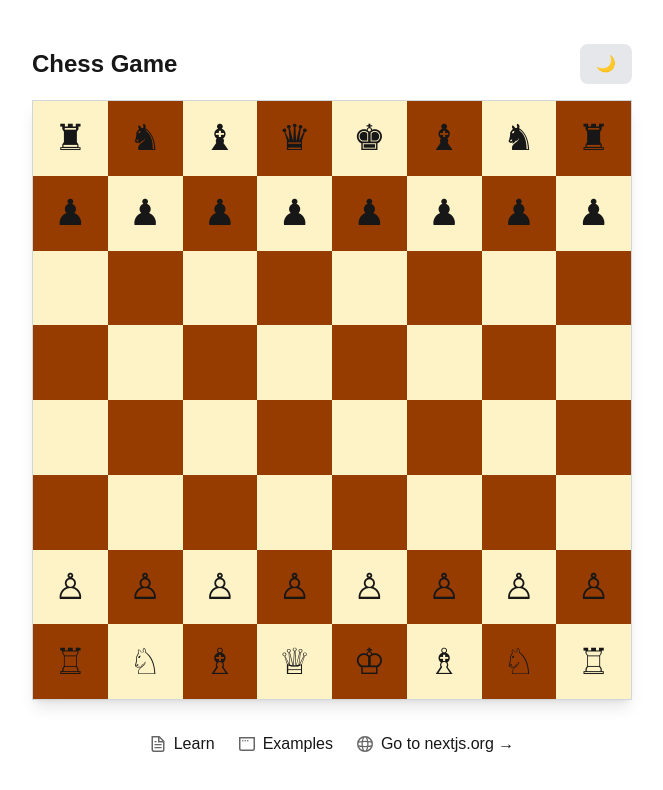
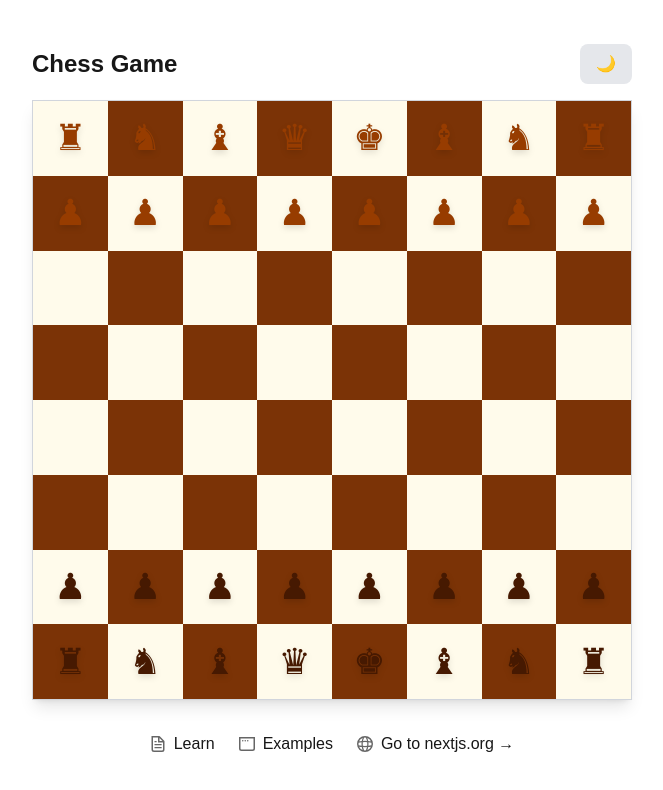
Before and after one commit to TunahanTuna/chess_game_nextjs, a Next.js app: page / in a window 1280 px wide. Shown: the top 790 px of the page, without its empty margins (308-971 px from the left). Built offline with nearby package versions, Linux system fonts and the light colour scheme.

Commit message:
upd/theme update

```diff
--- a/app/components/ChessBoard.tsx
+++ b/app/components/ChessBoard.tsx
@@ -19,12 +19,12 @@ export default function ChessBoard({ theme }: ChessBoardProps) {
 
   const boardTheme = {
     light: {
-      light: "bg-amber-100",
-      dark: "bg-amber-800",
+      light: "bg-amber-50",
+      dark: "bg-amber-900",
     },
     dark: {
-      light: "bg-gray-400",
-      dark: "bg-gray-800",
+      light: "bg-slate-300",
+      dark: "bg-slate-900",
     },
   };
 
@@ -89,15 +89,25 @@ export default function ChessBoard({ theme }: ChessBoardProps) {
 
   const getPieceSymbol = (piece: { type: string; color: string }) => {
     const symbols: { [key: string]: string } = {
-      p: piece.color === "w" ? "♙" : "♟",
-      n: piece.color === "w" ? "♘" : "♞",
-      b: piece.color === "w" ? "♗" : "♝",
-      r: piece.color === "w" ? "♖" : "♜",
-      q: piece.color === "w" ? "♕" : "♛",
-      k: piece.color === "w" ? "♔" : "♚",
+      p: piece.color === "w" ? "♟" : "♟",
+      n: piece.color === "w" ? "♞" : "♞",
+      b: piece.color === "w" ? "♝" : "♝",
+      r: piece.color === "w" ? "♜" : "♜",
+      q: piece.color === "w" ? "♛" : "♛",
+      k: piece.color === "w" ? "♚" : "♚",
     };
     return (
-      <span className="text-4xl select-none">
+      <span
+        className={`text-4xl select-none ${
+          theme === "light"
+            ? piece.color === "w"
+              ? "text-amber-950 drop-shadow-md"
+              : "text-amber-800 drop-shadow-md"
+            : piece.color === "w"
+            ? "text-slate-100 drop-shadow-lg"
+            : "text-slate-400 drop-shadow-lg"
+        }`}
+      >
         {symbols[piece.type.toLowerCase()]}
       </span>
     );
```
